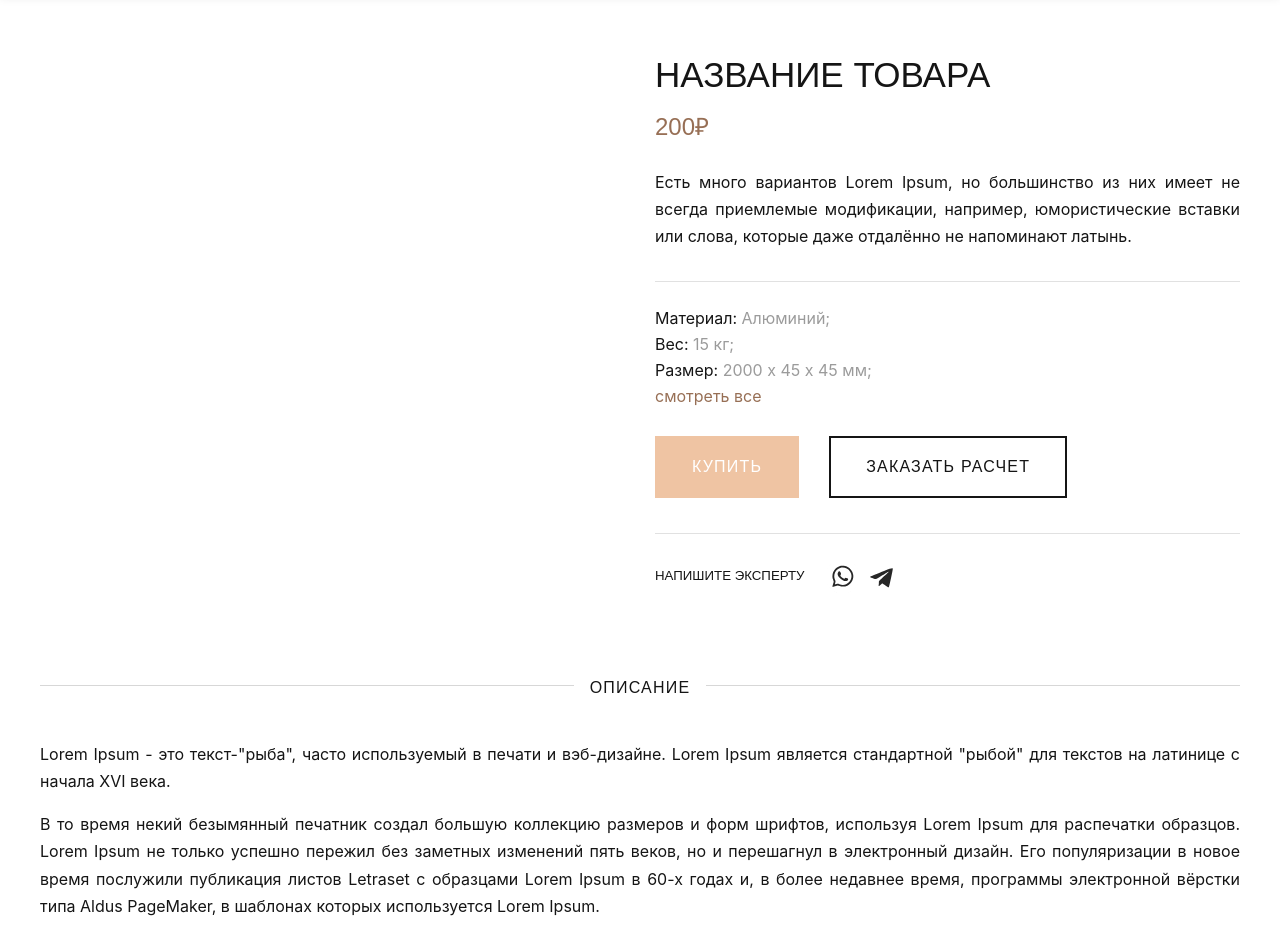
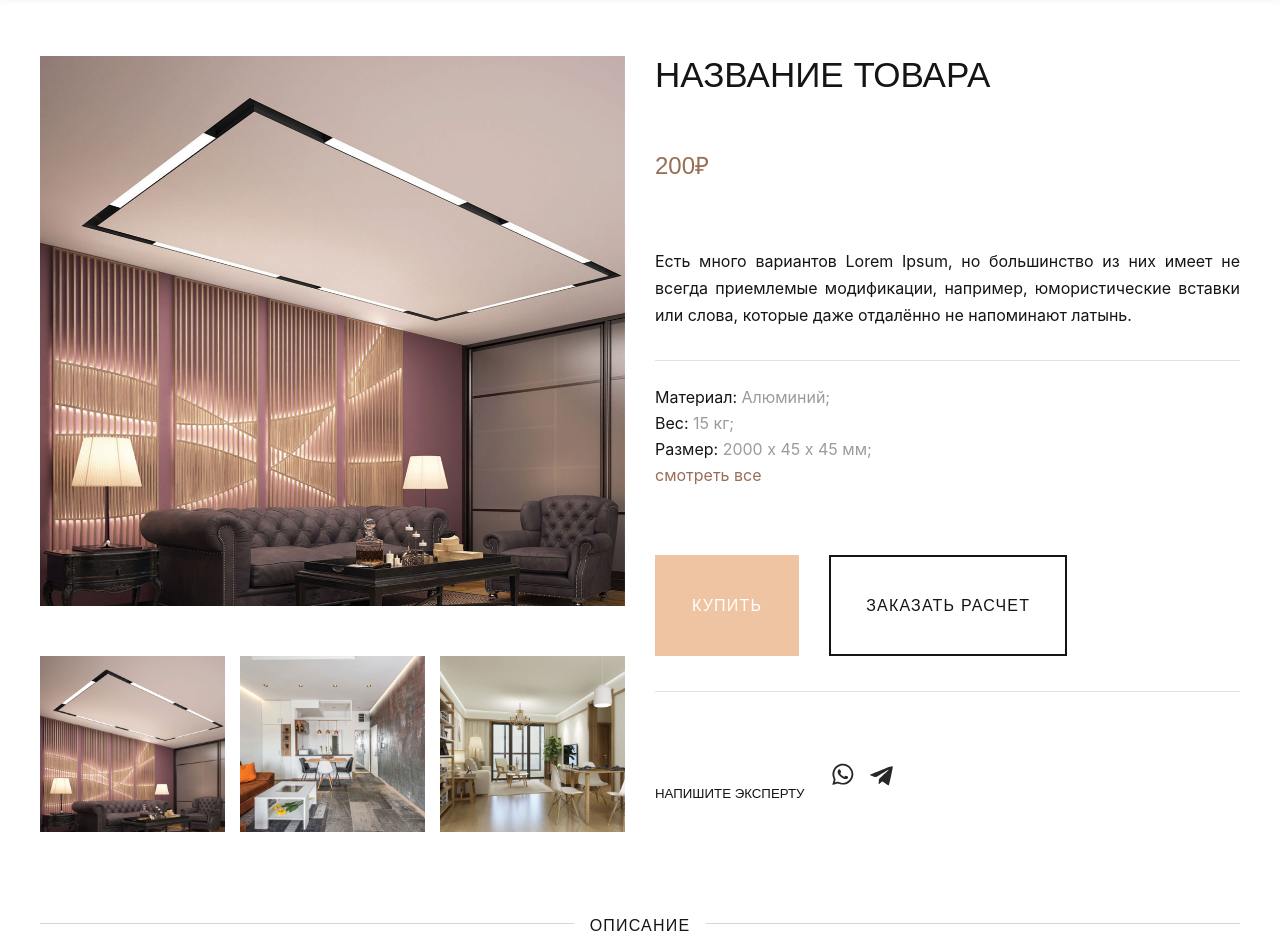
Before and after one commit to PetrovaNina/Skirting-Board, a website: page product-card.html in a window 1280 px wide. Shown: the part 94-1031 px from the top of the page. Drawn offline with nearby package versions, Linux system fonts and the light colour scheme; a web font is replaced by a local one.

Commit message:
feat: added slider to a Product card page

```diff
--- /dev/null
+++ b/css/slider-galery.css
@@ -0,0 +1,45 @@
+.slick-track {
+  height: 100%;
+}
+
+.slider-for,
+.slider-nav {
+  position: relative;
+  width: 100%;
+}
+
+.slider-for {
+  padding-top: 100%;
+}
+
+.slider-nav {
+  margin-top: 15px;
+  padding-top: 30%;
+}
+
+.slider-for .slick-list,
+.slider-nav .slick-list {
+  position: absolute !important;
+  top: 0;
+  left: 0;
+  bottom: 0;
+  right: 0;
+  background-size: contain;
+  background-repeat: no-repeat;
+  background-position: center center;
+}
+
+.slider__image--big,
+.slider__image--small {
+  height: 100%;
+  width: 100%;
+  overflow: hidden;
+}
+
+.slider-nav .slick-slide {
+  margin: 0 7.5px;
+}
+
+.slider-nav .slick-list {
+  margin: 0 -7.5px;
+}
--- a/product-card.html
+++ b/product-card.html
@@ -2,13 +2,14 @@
 <html lang="ru">
 
 <head>
-  <title>Карточка товара</title>
+  <title>Карточка товара товаров</title>
   <meta name="format-detection" content="telephone=no">
   <meta name="viewport" content="width=device-width, height=device-height, initial-scale=1.0, maximum-scale=1.0">
   <meta charset="utf-8">
   <!-- Stylesheets-->
   <link rel="stylesheet" href="css/reset.css">
   <link rel="stylesheet" href="css/style.css">
+  <link rel="stylesheet" href="css/slider-galery.css">
   <link rel="stylesheet" href="css/product-cart.css">
   <!-- Fonts -->
   <link rel="stylesheet" href="css/fonts.css">
@@ -71,7 +72,23 @@
       <section class="section section--first">
         <div class="container">
           <article class="product__item">
-            <div class="product__item__section product__slider">
+            <div class="product__item__section">
+              <div class="product__slider">
+                <div class="slider slider-for">
+                  <img class="slider__image--big" src="images/categories/svetovyeresheniya.jpeg" alt="">
+                  <img class="slider__image--big" src="images/categories/paryashiy2.jpeg" alt="">
+                  <img class="slider__image--small" src="images/categories/paryaschii.jpeg" alt="">
+                  <img class="slider__image--big" src="images/categories/podium.jpeg" alt="">
+                  <img class="slider__image--big" src="images/categories/svetovaya.jpeg" alt="">
+                </div>
+                <div class="slider slider-nav child-carousel">
+                  <img class="slider__image--small" src="images/categories/svetovyeresheniya.jpeg" alt="">
+                  <img class="slider__image--small" src="images/categories/paryashiy2.jpeg" alt="">
+                  <img class="slider__image--small" src="images/categories/paryaschii.jpeg" alt="">
+                  <img class="slider__image--small" src="images/categories/podium.jpeg" alt="">
+                  <img class="slider__image--small" src="images/categories/svetovaya.jpeg" alt="">
+                </div>
+              </div>
             </div>
             <div class="product__item__section product__info">
               <h2 class="product__info__header">Название товара</h2>
@@ -107,12 +124,12 @@
                 <h5 class="social__heading">Напишите эксперту</h5>
                 <ul class="social__list">
                   <li>
-                    <a class="social__link social__link--white-bg" href="#"><img class="social__icon social__icon--white-bg" src="images/icons/whatsapp.svg"
-                        alt="whatsapp"></a>
+                    <a class="social__link social__link--white-bg" href="#"><img
+                        class="social__icon social__icon--white-bg" src="images/icons/whatsapp.svg" alt="whatsapp"></a>
                   </li>
                   <li>
-                    <a class="social__link social__link--white-bg" href="#"><img class="social__icon social__icon--white-bg" src="images/icons/telegram.svg"
-                        alt="telegram"></a>
+                    <a class="social__link social__link--white-bg" href="#"><img
+                        class="social__icon social__icon--white-bg" src="images/icons/telegram.svg" alt="telegram"></a>
                   </li>
                 </ul>
               </div>
--- a/scripts/main.js
+++ b/scripts/main.js
@@ -1,7 +1,7 @@
-
 // Slick slider
+// Single-slide slider
 $("#slider").slick({
-//   autoplay: true,
+  autoplay: true,
   autoplaySpeed: 2000,
   dots: false,
   infinite: true,
@@ -11,8 +11,10 @@ $("#slider").slick({
   slidesToScroll: 1,
   speed: 300,
   cssEase: "linear",
-  prevArrow: '<button class="slider__arrow-button slider__arrow-button--prev"></button>',
-  nextArrow: '<button class="slider__arrow-button slider__arrow-button__next"></button>',
+  prevArrow:
+    '<button class="slider__arrow-button slider__arrow-button--prev"></button>',
+  nextArrow:
+    '<button class="slider__arrow-button slider__arrow-button__next"></button>',
   responsive: [
     {
       breakpoint: 767,
@@ -23,3 +25,20 @@ $("#slider").slick({
     },
   ],
 });
+
+// Galery view slider
+$(".slider-for").slick({
+  slidesToShow: 1,
+  slidesToScroll: 1,
+  arrows: false,
+  fade: true,
+  asNavFor: ".slider-nav",
+});
+$(".slider-nav").slick({
+  slidesToShow: 3,
+  slidesToScroll: 1,
+  arrows: false,
+  asNavFor: ".slider-for",
+  centerMode: false,
+  focusOnSelect: true,
+});
```
